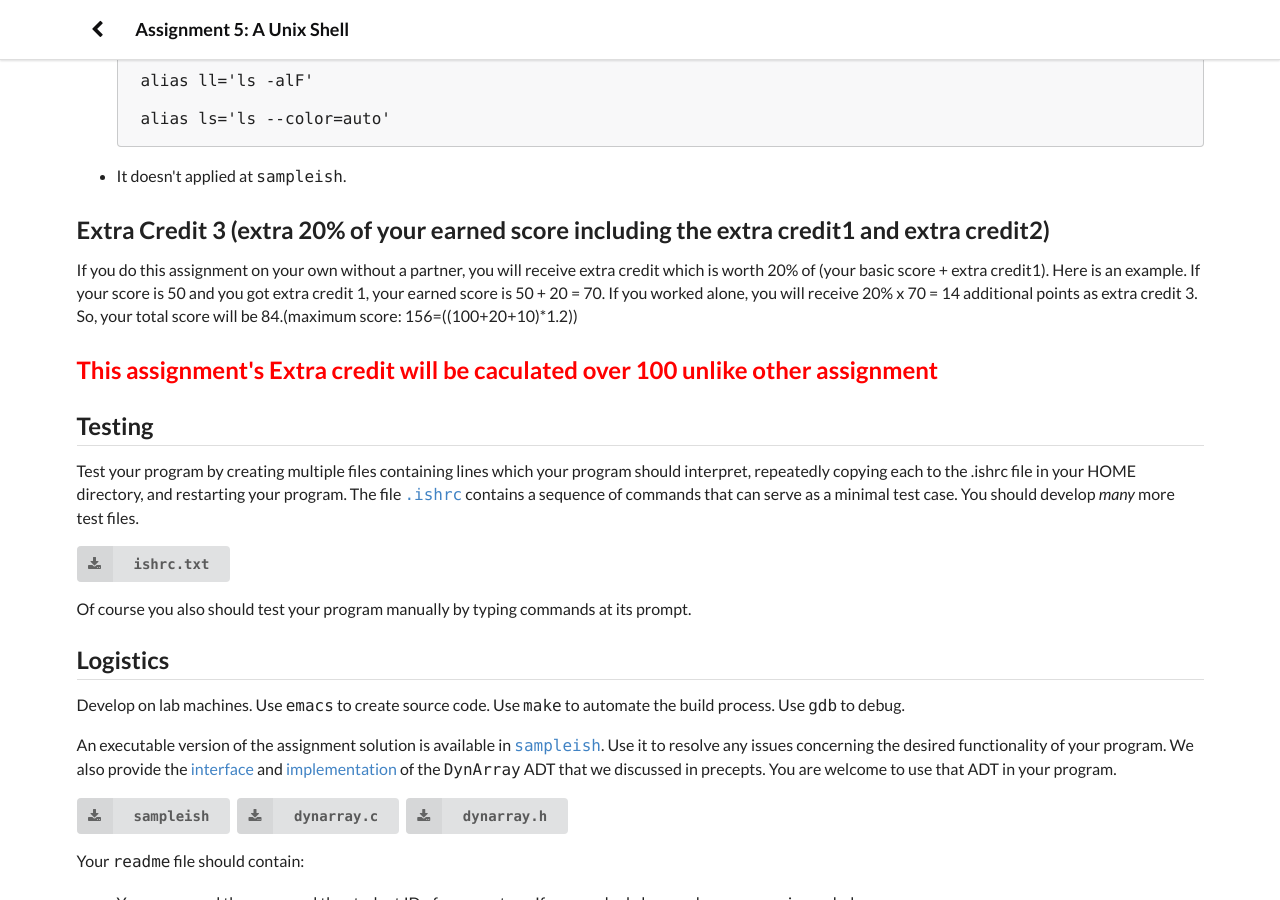
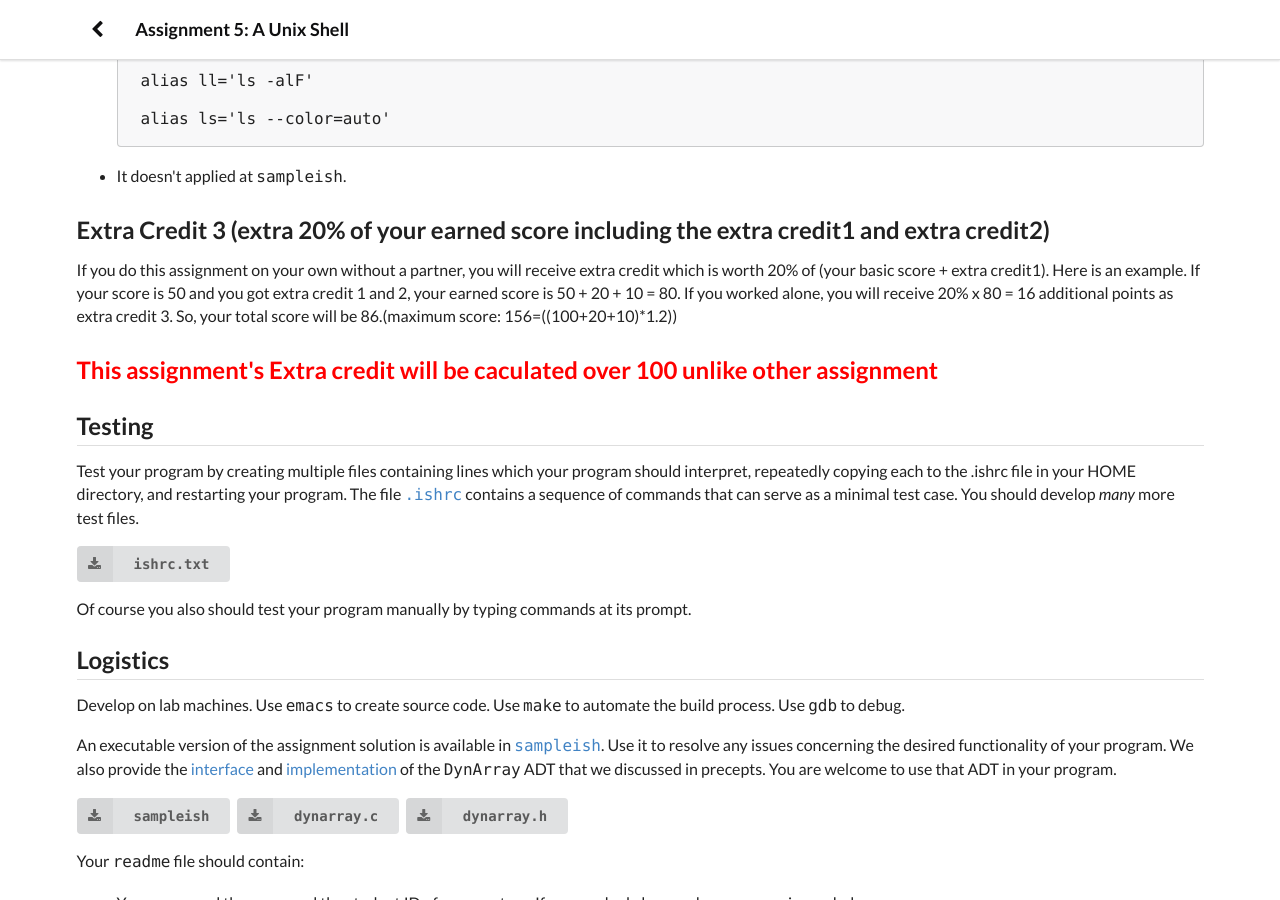
Before and after one commit to ee209-2020-fall/ee209-2020-fall, a Jekyll site: the page assignment/assignment5/assignment5.html, which Jekyll copies as it is, in a window 1280 px wide and 900 px high, scrolled down 4340 px. Built offline with Jekyll 4.4.1, drawn with Linux system fonts in a browser that asks for light colours; some of the changed text lies outside the part shown.

Commit message:
assignment5 score

```diff
--- a/assignment/assignment5/assignment5.html
+++ b/assignment/assignment5/assignment5.html
@@ -259,7 +259,7 @@
 
     <h2>Extra Credit 3 (extra 20% of your earned score including the extra credit1 and extra credit2) </h2>
 
-    <p> If you do this assignment on your own without a partner, you will receive extra credit which is worth 20% of (your basic score + extra credit1). Here is an example. If your score is 50 and you got extra credit 1, your earned score is 50 + 20 = 70.  If you worked alone, you will receive 20% x 70 = 14 additional points as extra credit 3. So, your total score will be 84.(maximum score: 156=((100+20+10)*1.2)) </p>
+    <p> If you do this assignment on your own without a partner, you will receive extra credit which is worth 20% of (your basic score + extra credit1). Here is an example. If your score is 50 and you got extra credit 1 and 2, your earned score is 50 + 20 + 10 = 80.  If you worked alone, you will receive 20% x 80 = 16 additional points as extra credit 3. So, your total score will be 86.(maximum score: 156=((100+20+10)*1.2)) </p>
     <h2><p style="color:#FF0000">This assignment's Extra credit will be caculated over 100 unlike other assignment</color></p></h2>
 
 
```
Also changed, not shown: other parts of assignment/assignment5/assignment5.html (+1 -1 lines).
